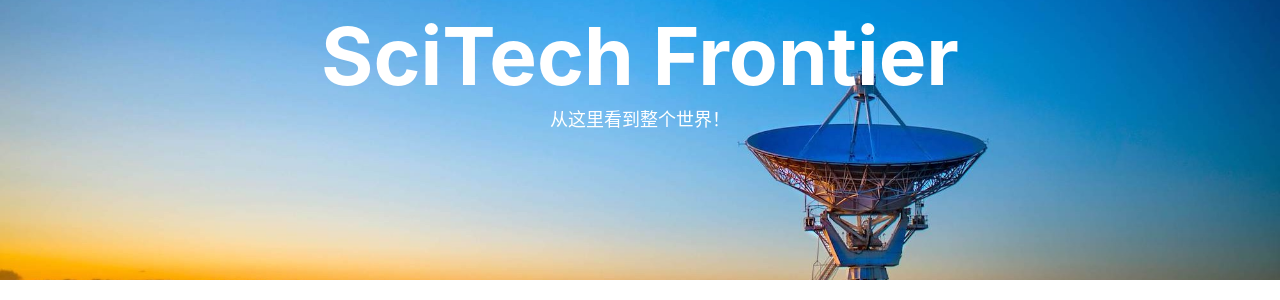
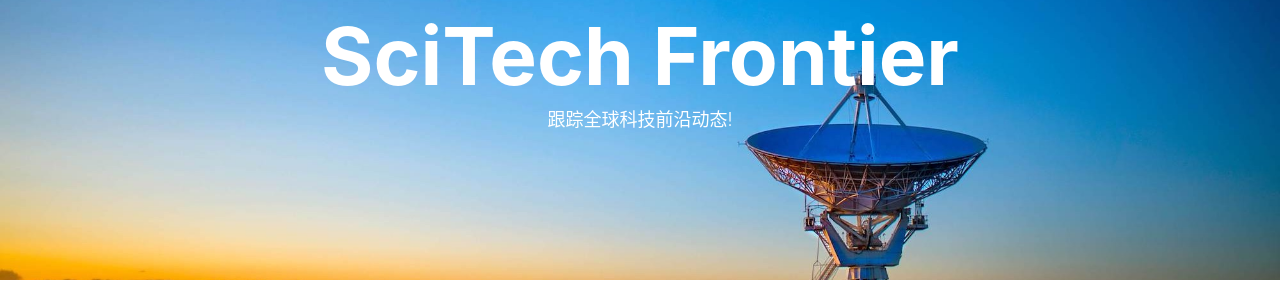
Before and after one commit to kcdyx1/kcdyx1.github.io, a Jekyll site: the page built from index.html, in a window 1280 px wide. Shown: the part 138-438 px from the top of the page. Built offline with Jekyll 4.4.1, drawn with Linux system fonts in a browser that asks for light colours; the list of posts is cut into pages by our own code; comment, search, counter and statistics services are not loaded.

Commit message:
'更新'

```diff
--- a/index.html
+++ b/index.html
@@ -1,6 +1,6 @@
 ---
 layout: page
-description: "从这里看到整个世界！"
+description: "跟踪全球科技前沿动态!"
 ---
 
 <style>
```
